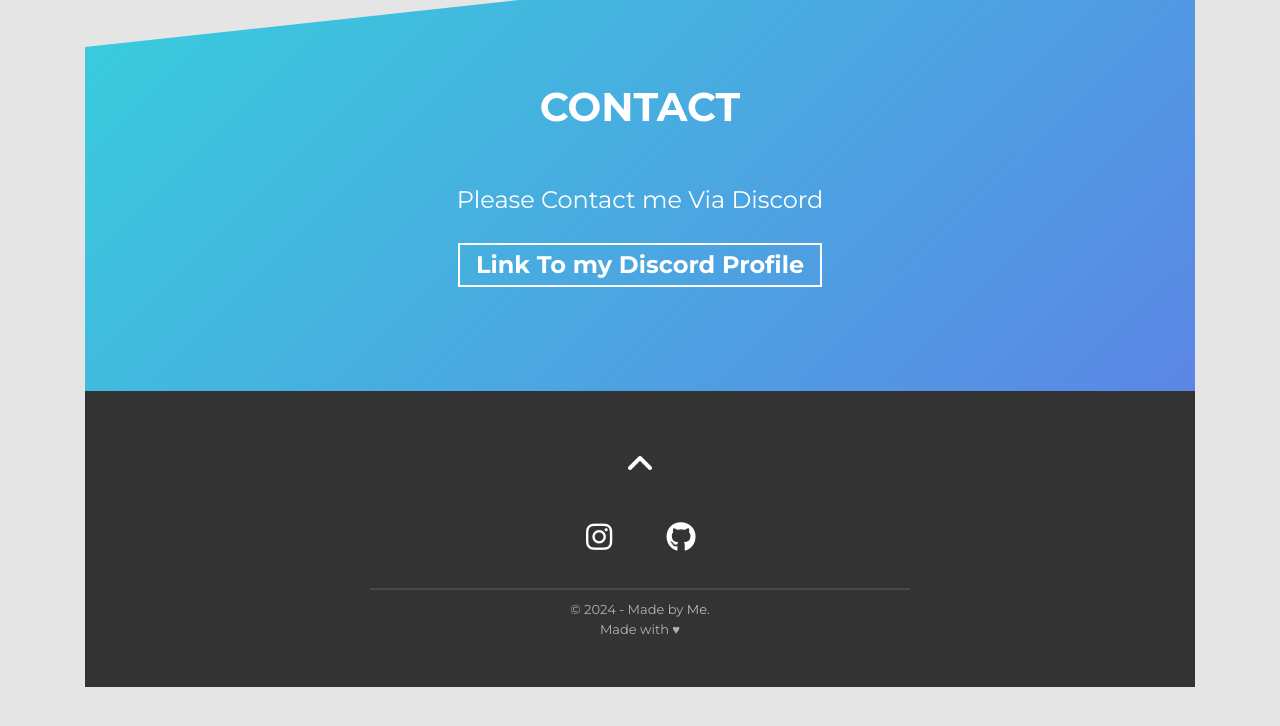
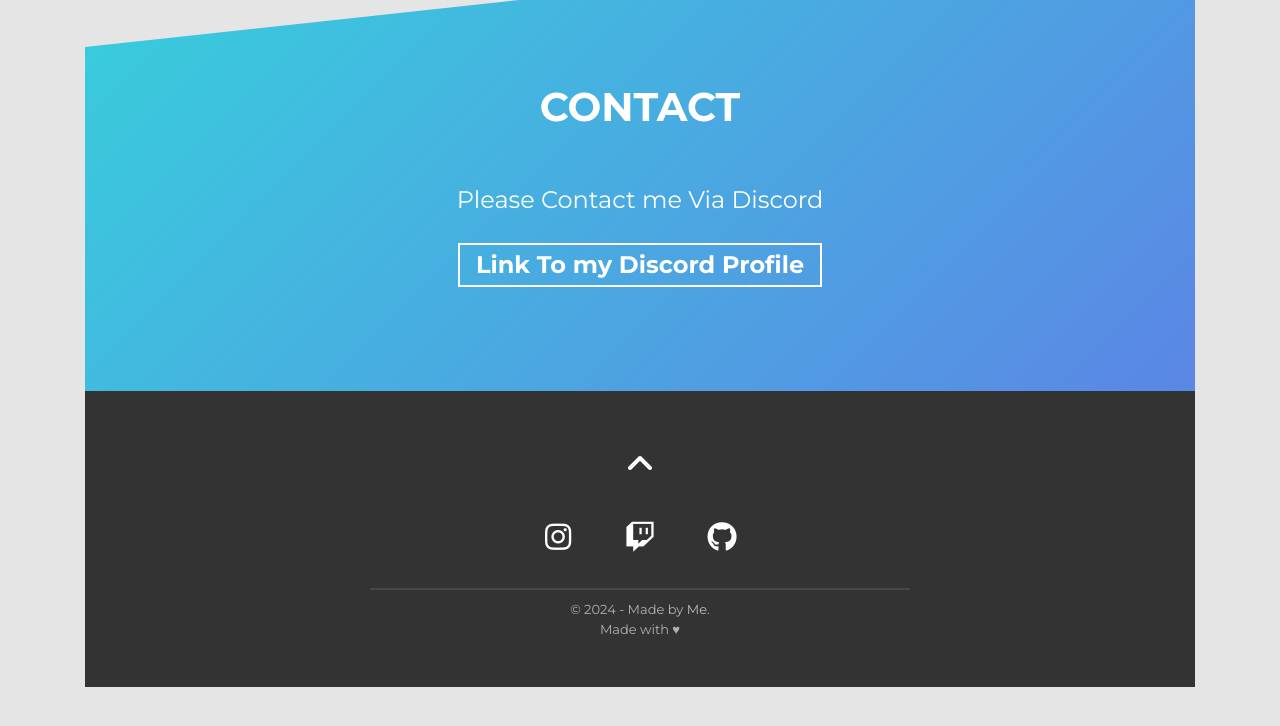
Before and after one commit to JoelScripts/Portfolio, a plain HTML site: page index.html in a window 1280 px wide. Shown: the part 2018-2744 px from the top of the page. Drawn offline with Linux system fonts and the light colour scheme.

Commit message:
Update index.html

```diff
--- a/index.html
+++ b/index.html
@@ -135,7 +135,7 @@ Have fun creating your portfolio on this template!!! -->
           </div>
           <div class="about-wrapper__info">
             <p class="about-wrapper__info-text">
-              Hello My Name is Joel I am a Fivem Software Developer I Have Skills in Developing Fivem Servers and Software Developing as well as Coding in LUA, i have over 5+ Years Of Experince on Developing and Coding and im always happy to Learn more.
+              Hello My Name is Joel I am a Fivem Software Developer I Have Skills in Developing Fivem Servers and Software Developing as well as Coding in LUA, i have over 5+ Years Of Experince on Developing and Coding and im always happy to Learn more and i am also a Content Creator i Mainly Currently Stream on twitch you can find my twitch at the bottom of this website where my other socials are.
             </p>
             <span class="about-wrapper__cta">
               <a href="https://github.com/JoelScripts" class="cta-btn cta-btn--resume">View Projects</a>
@@ -201,7 +201,7 @@ Have fun creating your portfolio on this template!!! -->
     </section>
     <!-- END Contact Section -->
 
-    <!-- Footer Section -->
+   <!-- Footer Section -->
     <footer class="footer">
       <div class="container">
         <a href="#hero" class="back-to-top" aria-label="go back to top">
@@ -216,6 +216,14 @@ Have fun creating your portfolio on this template!!! -->
             aria-label="instagram"
           >
             <i class="fa-brands fa-instagram"></i>
+          </a>
+          <a
+            href="https://www.twitch.tv/joett214744"
+            target="_blank"
+            rel="noopener noreferrer"
+            aria-label="twitch"
+          >
+            <i class="fa-brands fa-twitch"></i>
           </a>
           <a
             href="https://github.com/JoelScripts"
```
